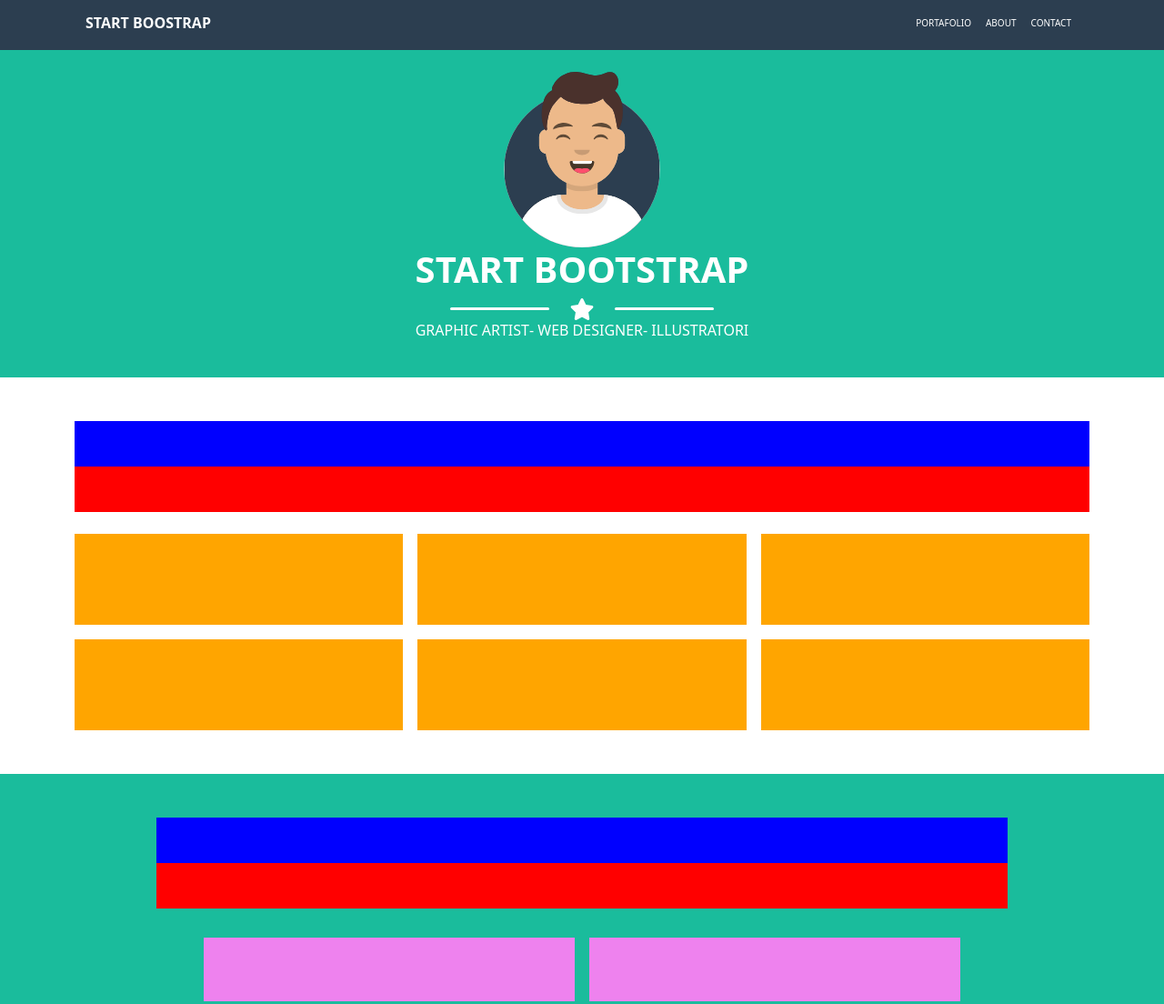
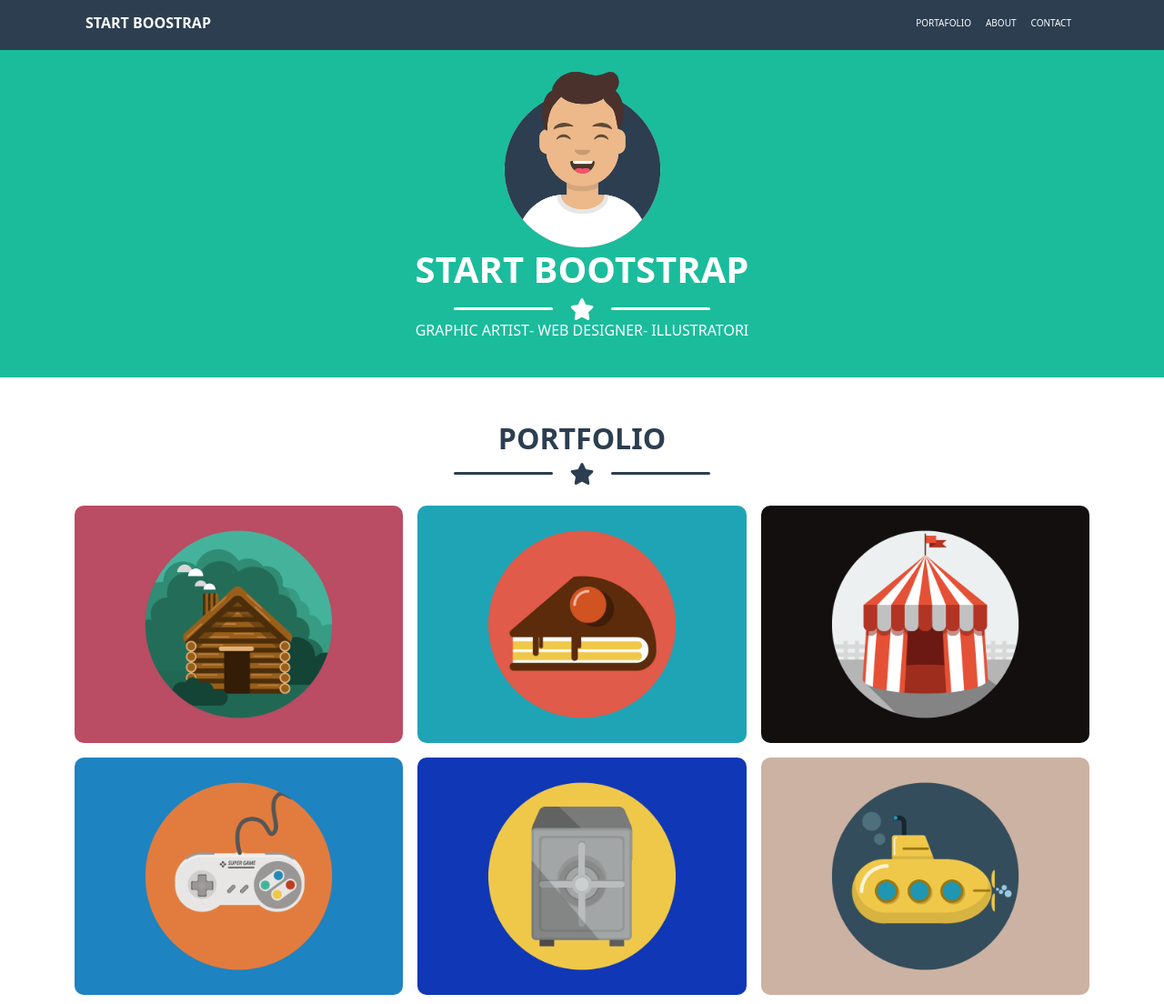
Before and after one commit to Luigi213/html-css-bootstrap-freelancer, a plain HTML site: page index.html in a window 1280 px wide. Shown: the top 1104 px of the page at 91% size. Drawn offline with nearby package versions, Linux system fonts and the light colour scheme.

Commit message:
done second section

```diff
--- a/css/style.css
+++ b/css/style.css
@@ -53,7 +53,7 @@ header{
     }
 
     .line{
-        width: 15%;
+        width: 17%;
         height: 3px;
         background-color: white;
         border-radius: 10px;
@@ -69,6 +69,19 @@ header{
     }
 
     /* second section */
+
+    .color-blackblue{
+        color: #2C3E50;
+    }
+
+    .bg-blackblue{
+        background-color: #2C3E50;
+    }
+
+    .bg-photo img{
+        width: 100%;
+        border-radius: 10px;
+    }
 
 /* end main */
 
--- a/index.html
+++ b/index.html
@@ -46,7 +46,7 @@
         <main>
             <!-- first section -->
             <section class="bg-green">
-                <div class="container-fluid">
+                <div class="container">
                     <div class="row justify-content-center pt-4 pb-4">
                         <div class="col-12 col-md-7 pt-5 text-center">
                             <div class="image-jumbo">
@@ -74,45 +74,47 @@
             <!-- second section -->
             <section>
                 <div class="container">
-                    <div class="row mt-5">
-                        <div class="col-12 text-center">
-                            <div class="title bg-blue">
-
+                    <div class="row justify-content-center mt-5">
+                        <div class="col-12 col-md-7 text-center">
+                            <div class="title">
+                                <h2 class="fw-bold color-blackblue">PORTFOLIO</h2>
                             </div>
-                            <div class="line-star bg-red">
-
+                            <div class="d-flex justify-content-center align-items-center line-star">
+                                <div class="line bg-blackblue"></div>
+                                <i class="fas fa-star color-blackblue star fs-4"></i>
+                                <div class="line bg-blackblue"></div>
                             </div>
                         </div>
                     </div>
                     <div class="row mt-2 g-3">
                         <div class="col-12 col-md-6 col-lg-4">
-                            <div class="bg-photo bg-orange">
-
+                            <div class="bg-photo">
+                                <img src="./img/cabin.png" alt="photo-house">
                             </div>
                         </div>
                         <div class="col-12 col-md-6 col-lg-4">
-                            <div class="bg-photo bg-orange">
-
+                            <div class="bg-photo">
+                                <img src="./img/cake.png" alt="photo-cake">
                             </div>
                         </div>
                         <div class="col-12 col-md-6 col-lg-4">
-                            <div class="bg-photo bg-orange">
-
+                            <div class="bg-photo">
+                                <img src="./img/circus.png" alt="photo-circus">
                             </div>
                         </div>
                         <div class="col-12 col-md-6 col-lg-4">
-                            <div class="bg-photo bg-orange">
-
+                            <div class="bg-photo">
+                                <img src="./img/game.png" alt="photo-game">
                             </div>
                         </div>
                         <div class="col-12 col-md-6 col-lg-4">
-                            <div class="bg-photo bg-orange">
-
+                            <div class="bg-photo">
+                                <img src="./img/safe.png" alt="photo-safe">
                             </div>
                         </div>
                         <div class="col-12 col-md-6 col-lg-4">
-                            <div class="bg-photo bg-orange">
-
+                            <div class="bg-photo">
+                                <img src="./img/submarine.png" alt="photo-submarine">
                             </div>
                         </div>
                     </div>
```
